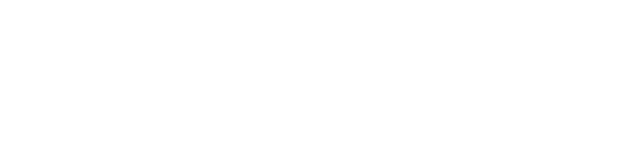
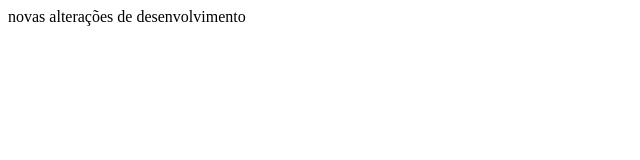
Before and after one commit to EricSinval/secom2024, a plain HTML site: page index.html in a window 1280 px wide. Shown: the whole page, without its empty margins (0-640 px from the left). Drawn offline with Linux system fonts and the light colour scheme.

Commit message:
Primeira alteração em develop

```diff
--- a/index.html
+++ b/index.html
@@ -6,6 +6,6 @@
     <title>Document</title>
 </head>
 <body>
-
+    novas alterações de desenvolvimento
 </body>
 </html>
```
